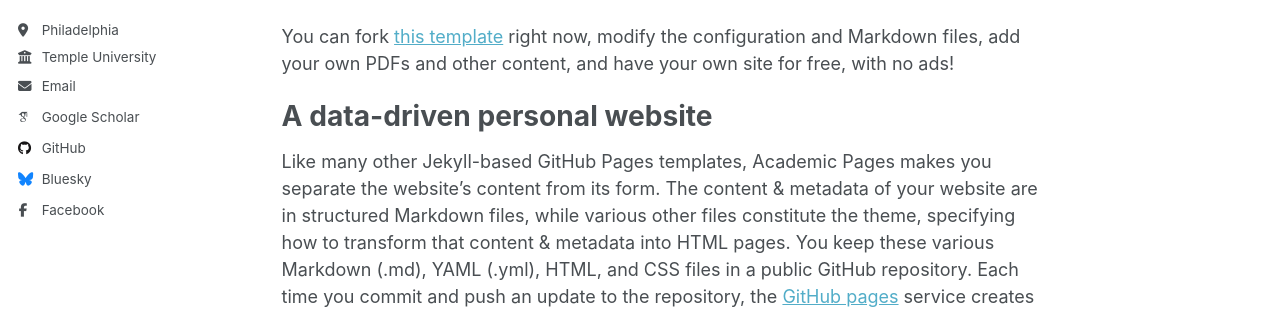
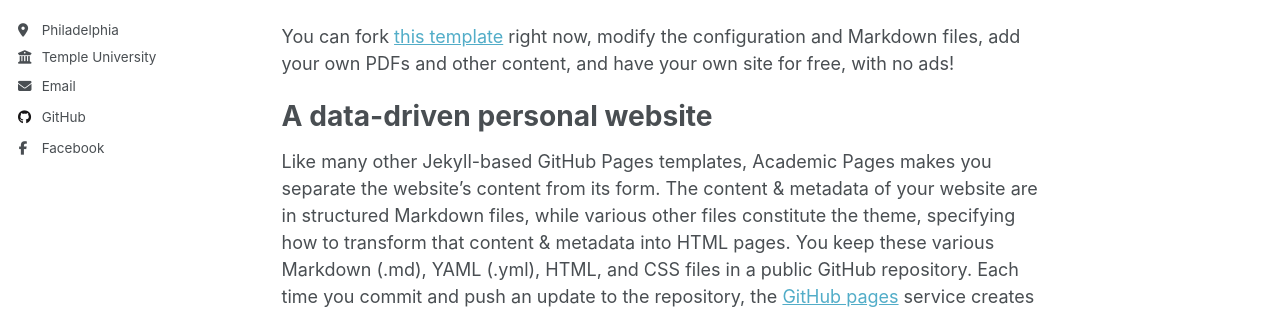
Before and after one commit to ZhaoXiangLan/ZhaoXiangLan.github.io, a Jekyll site: the page built from _pages/about.md, in a window 1280 px wide. Shown: the part 386-695 px from the top of the page. Built offline with Jekyll 4.4.1, drawn with Linux system fonts in a browser that asks for light colours; some web fonts are replaced; a script that is not in the unit is left out; some of the changed lines change nothing that is shown.

Commit message:
Update _config.yml
sidebar

```diff
--- a/_config.yml
+++ b/_config.yml
@@ -35,7 +35,7 @@
   # Academic websites
   academia         : # URL
   arxiv            : # URL - Update with the correct link to your profile
-  googlescholar    : "https://scholar.google.com/citations?user=PS_CX0AAAAAJ"
+  googlescholar    :
   inspire-hep      : # URL
   impactstory      : # URL
   orcid            :
@@ -54,7 +54,7 @@
 
   # Social media
   artstation       : # Username
-  bluesky          : "bsky.app" # Replace this with you Bluesky username
+  bluesky          : # Replace this with you Bluesky username
   facebook         : "ZhaoXiang Lan"
   flickr           : # Username
   foursquare       : # Username
```
